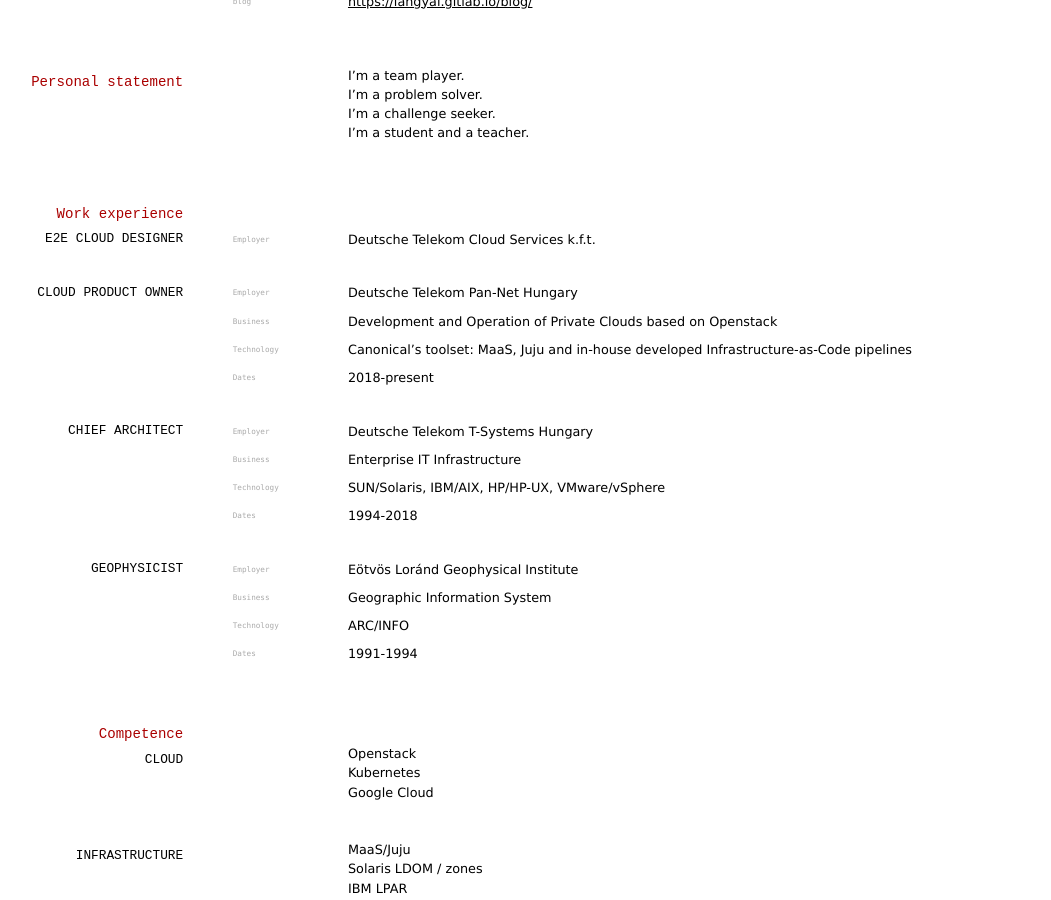
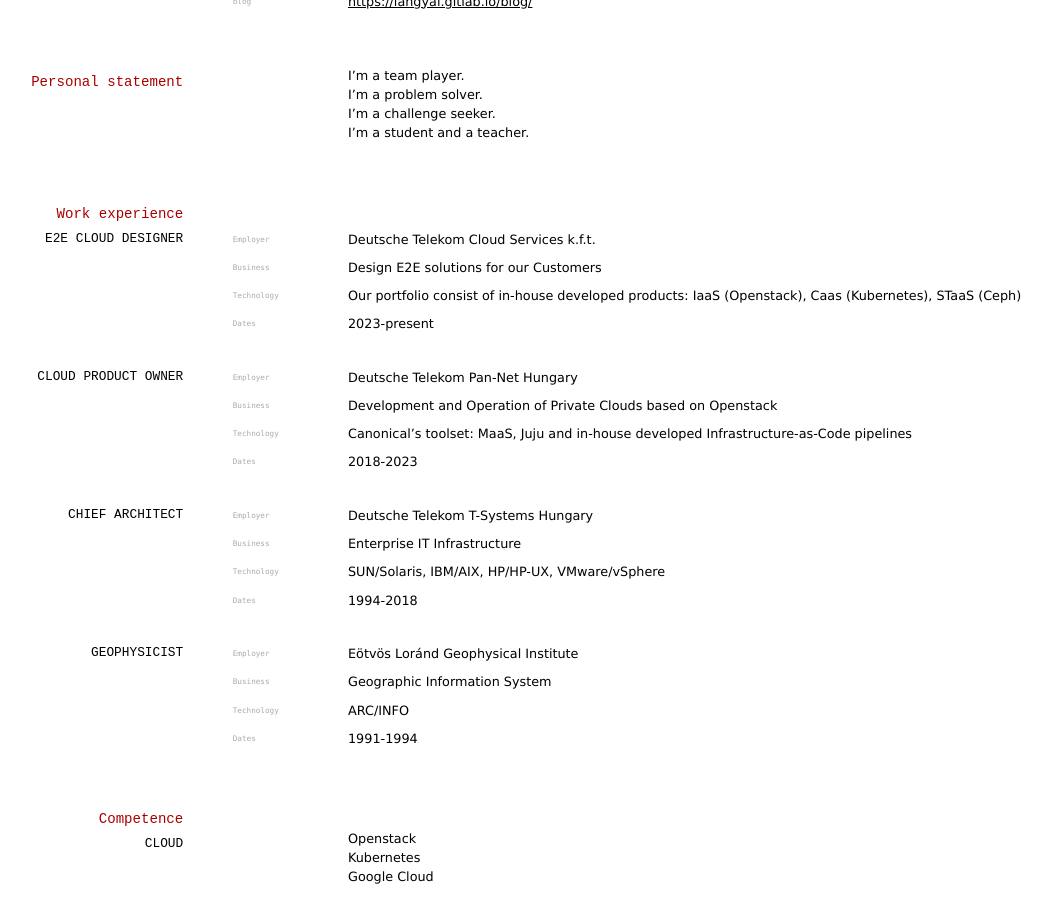
Before and after one commit to langyal/langyal.github.io, a Jekyll site: the page built from cv/index.md, in a window 1280 px wide and 900 px high, scrolled down 450 px. Shown: the whole window, without its empty margins (83-1134 px from the left). Built offline with Jekyll 4.4.1, drawn with Linux system fonts in a browser that asks for light colours.

Commit message:
updated e2e description

```diff
--- a/cv/index.md
+++ b/cv/index.md
@@ -47,6 +47,15 @@
 `Employer`
 Deutsche Telekom Cloud Services k.f.t.
 
+`Business`
+Design E2E solutions for our Customers
+
+`Technology`
+Our portfolio consist of in-house developed products: IaaS (Openstack), Caas (Kubernetes), STaaS (Ceph)
+
+`Dates`
+2023-present
+
 ### CLOUD PRODUCT OWNER
 `Employer`
 Deutsche Telekom Pan-Net Hungary
@@ -58,7 +67,7 @@
 Canonical's toolset: MaaS, Juju and in-house developed Infrastructure-as-Code pipelines
 
 `Dates`
-2018-present
+2018-2023
 
 ### CHIEF ARCHITECT
 `Employer`
```
